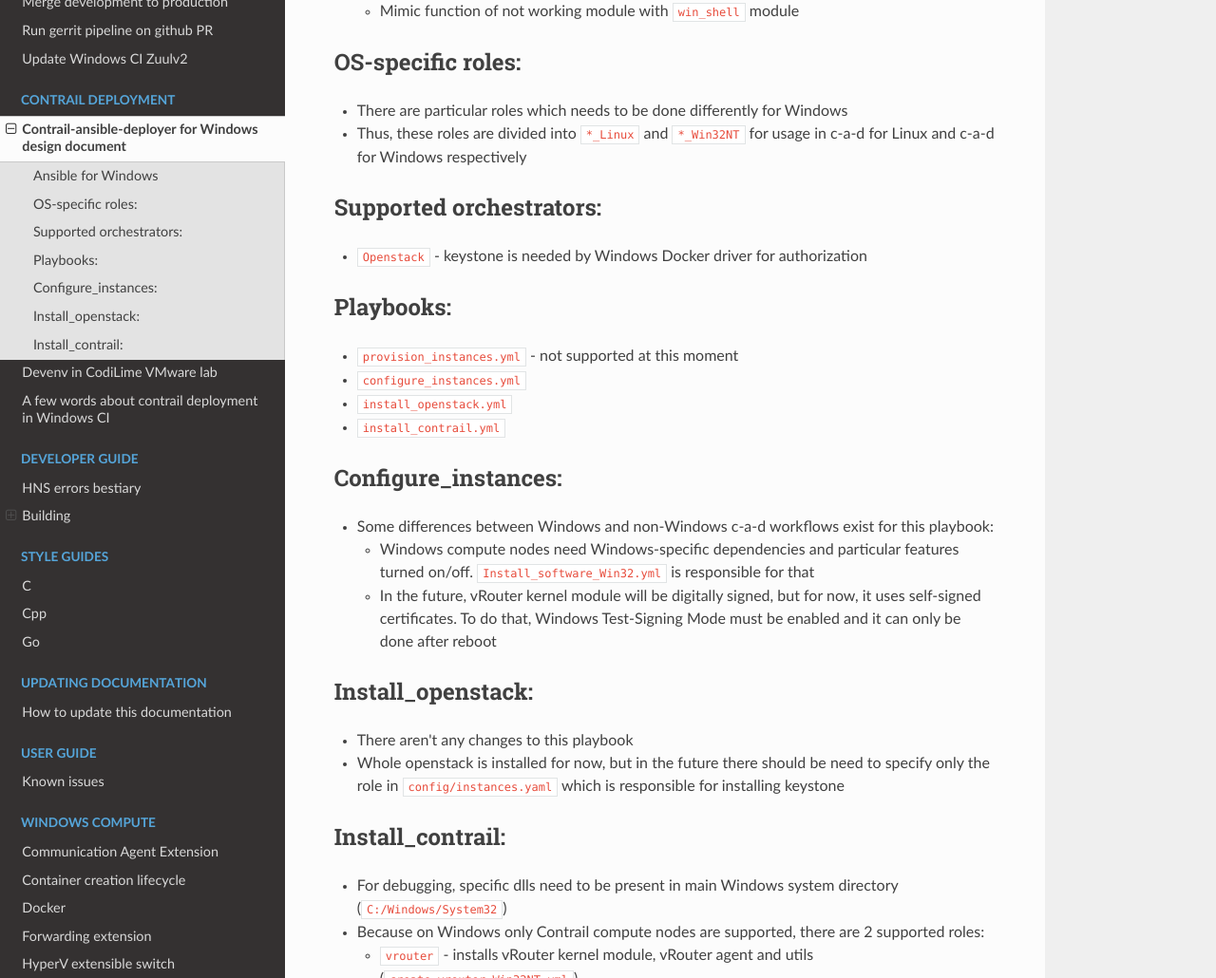
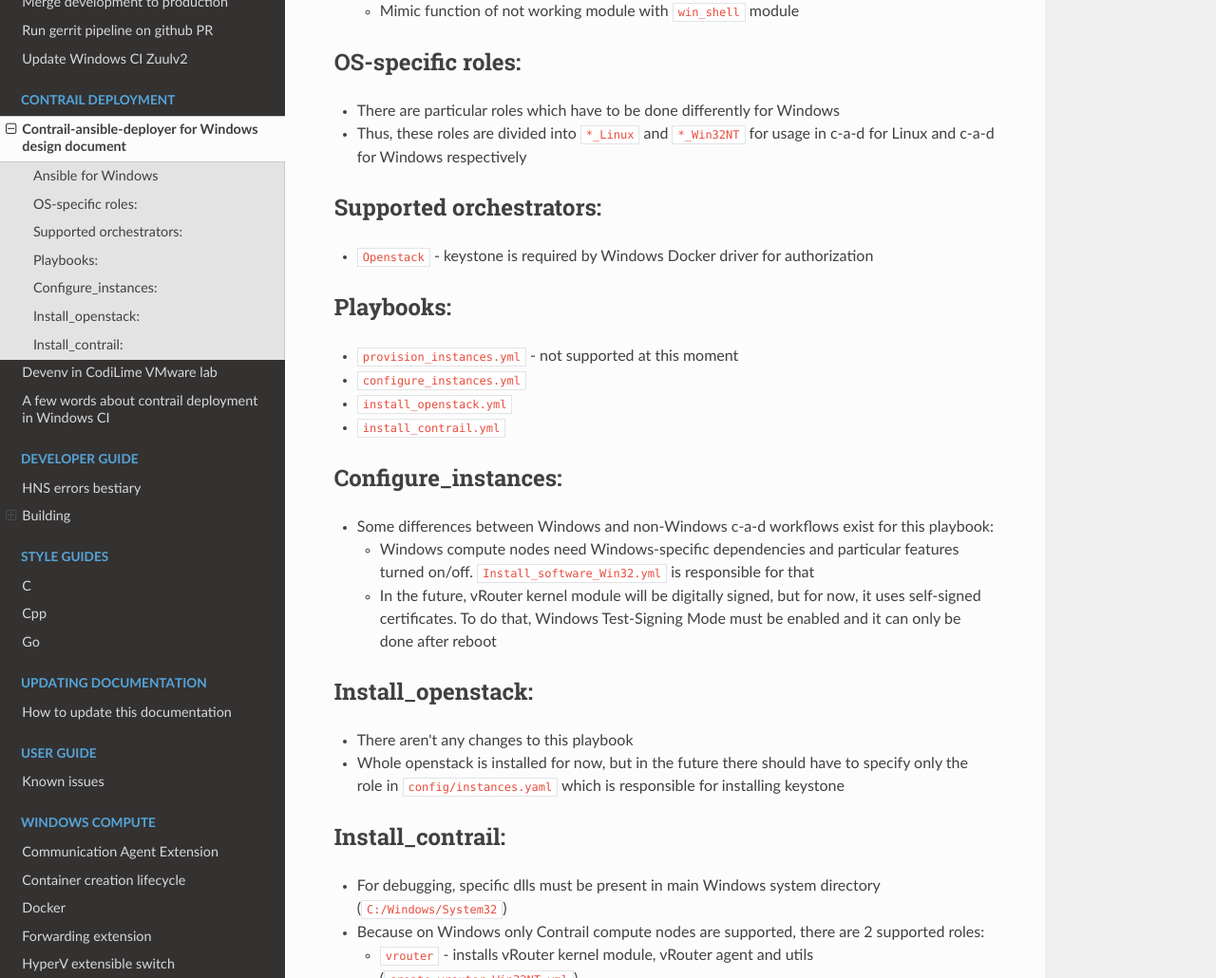
Before and after one commit to piotr-szuberski/contrail-windows-docs, an MkDocs documentation site: the page built from doc/contrail_deployment/CAD_for_windows_design.md, in a window 1280 px wide and 1400 px high, scrolled down 247 px. Shown: the part 151-1181 px from the top of the window at 95% size. Built offline with MkDocs 1.6.1, drawn with Linux system fonts in a browser that asks for light colours; nearby versions of some CDN libraries; some of the changed text lies outside the part shown.

Commit message:
Some lexical fixes

```diff
--- a/doc/contrail_deployment/CAD_for_windows_design.md
+++ b/doc/contrail_deployment/CAD_for_windows_design.md
@@ -7,11 +7,11 @@
     * Mimic function of not working module with `win_shell` module
 
 ## OS-specific roles:
-  * There are particular roles which needs to be done differently for Windows
+  * There are particular roles which have to be done differently for Windows
   * Thus, these roles are divided into `*_Linux` and `*_Win32NT` for usage in c-a-d for Linux and c-a-d for Windows respectively
 
 ## Supported orchestrators:
-  * `Openstack` - keystone is needed by Windows Docker driver for authorization
+  * `Openstack` - keystone is required by Windows Docker driver for authorization
 
 ## Playbooks:
   * `provision_instances.yml` - not supported at this moment
@@ -27,10 +27,10 @@
 
 ## Install_openstack:
   * There aren't any changes to this playbook
-  * Whole openstack is installed for now, but in the future there should be need to specify only the role in `config/instances.yaml` which is responsible for installing keystone
+  * Whole openstack is installed for now, but in the future there should have to specify only the role in `config/instances.yaml` which is responsible for installing keystone
 
 ## Install_contrail:
-  * For debugging, specific dlls need to be present in main Windows system directory (`C:/Windows/System32`)
+  * For debugging, specific dlls must be present in main Windows system directory (`C:/Windows/System32`)
   * Because on Windows only Contrail compute nodes are supported, there are 2 supported roles:
     * `vrouter` - installs vRouter kernel module, vRouter agent and utils (`create_vrouter_Win32NT.yml`)
       * Pulls artifacts from `contrail-windows-vrouter` image. Artifacts' directory structure:
@@ -49,7 +49,7 @@
       * Generally speaking Docker driver is very similiar to OpenStack Nova Agent, however implementation differs significantly, because:
         * The driver needs to have communication with Windows-specific modules
         * Docker driver communicates directly with Contrail config node
-    * The artifacts need to be built on Windows. Built artifacts are pulled from docker repository specified in `WINDOWS_CONTAINER_REGISTRY` in `config/instances.yaml`
+    * The artifacts have to be built on Windows. Built artifacts are pulled from docker repository specified in `WINDOWS_CONTAINER_REGISTRY` in `config/instances.yaml`
   * On Windows contrail-ansible-deployer starts components as Windows services,
     in contrast to Linux where they reside in separate containers, because:
     * No possibility to run Linux containers on Windows Server 2016
```
